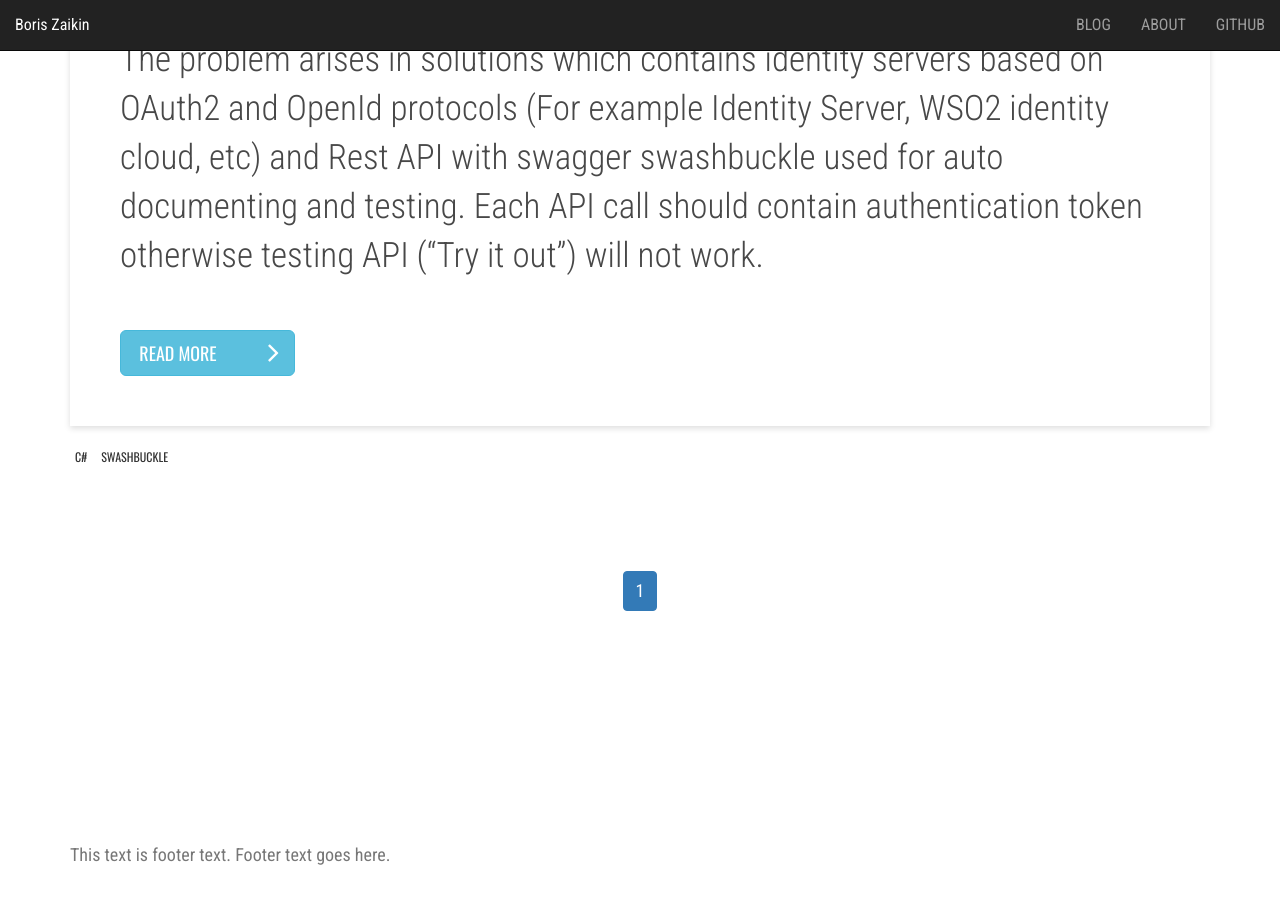
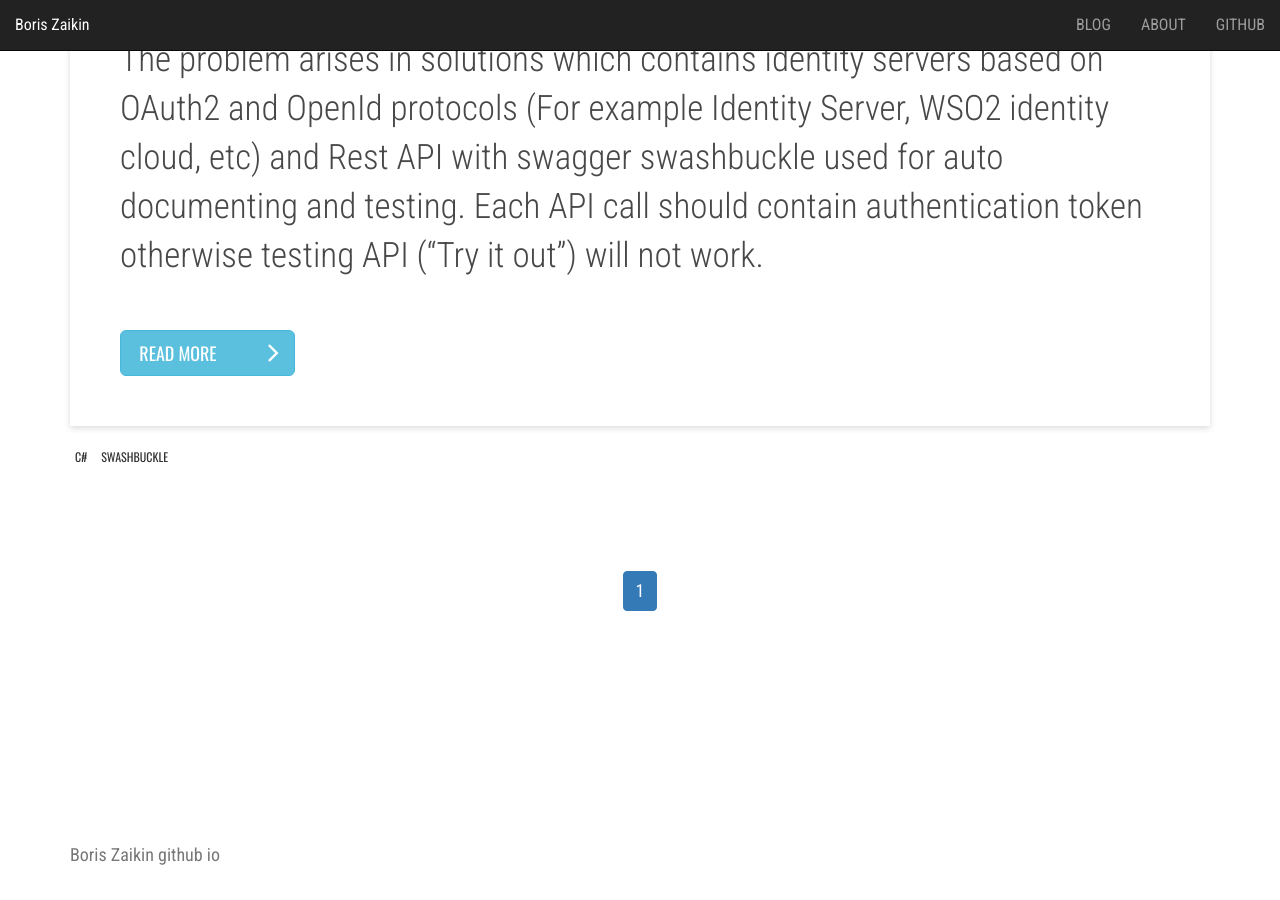
Before and after one commit to Boriszn/Boriszn.github.io, a Jekyll site: the page built from index.html, in a window 1280 px wide and 900 px high, scrolled down 1923 px. Built offline with Jekyll 4.4.1, drawn with Linux system fonts in a browser that asks for light colours; nearby versions of some CDN libraries; the list of posts is cut into pages by our own code.

```diff
--- a/_data/global.yml
+++ b/_data/global.yml
@@ -2,8 +2,8 @@
 title: 'Boris Zaikin'
 description: 'https://github.com/Boriszn'
 url: 'https://boriszn.github.io' # the base hostname & protocol for your site
-footer_text: 'This text is footer text. Footer text goes here.'
+footer_text: 'Boris Zaikin github io'
 
 # Admin Settings
-admin_name: 'Nicholas Cerminara'
-admin_email: 'nick@scotch.io'
+admin_name: 'Boris Zaikin'
+admin_email: 'boriszn@gmail.com'
```
Also changed, not shown: _pages/about.md (+8 -1 lines).
